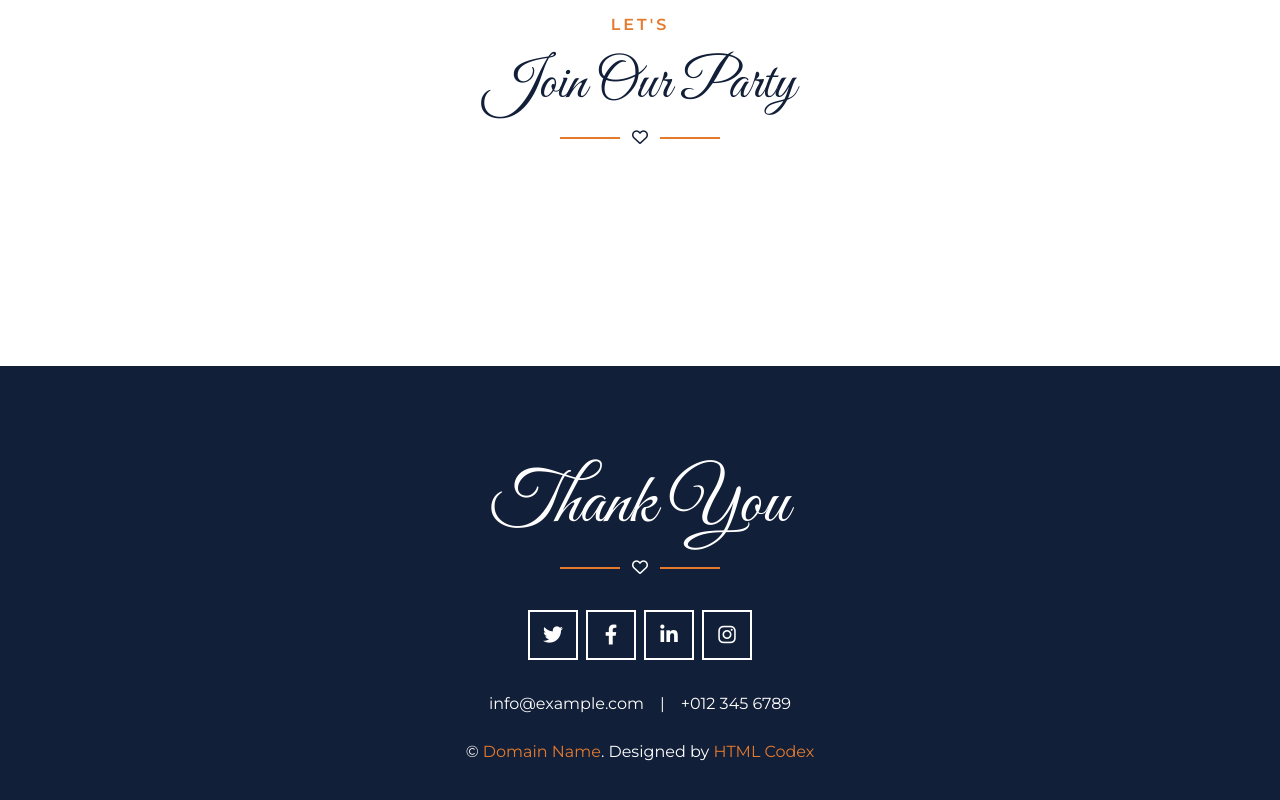
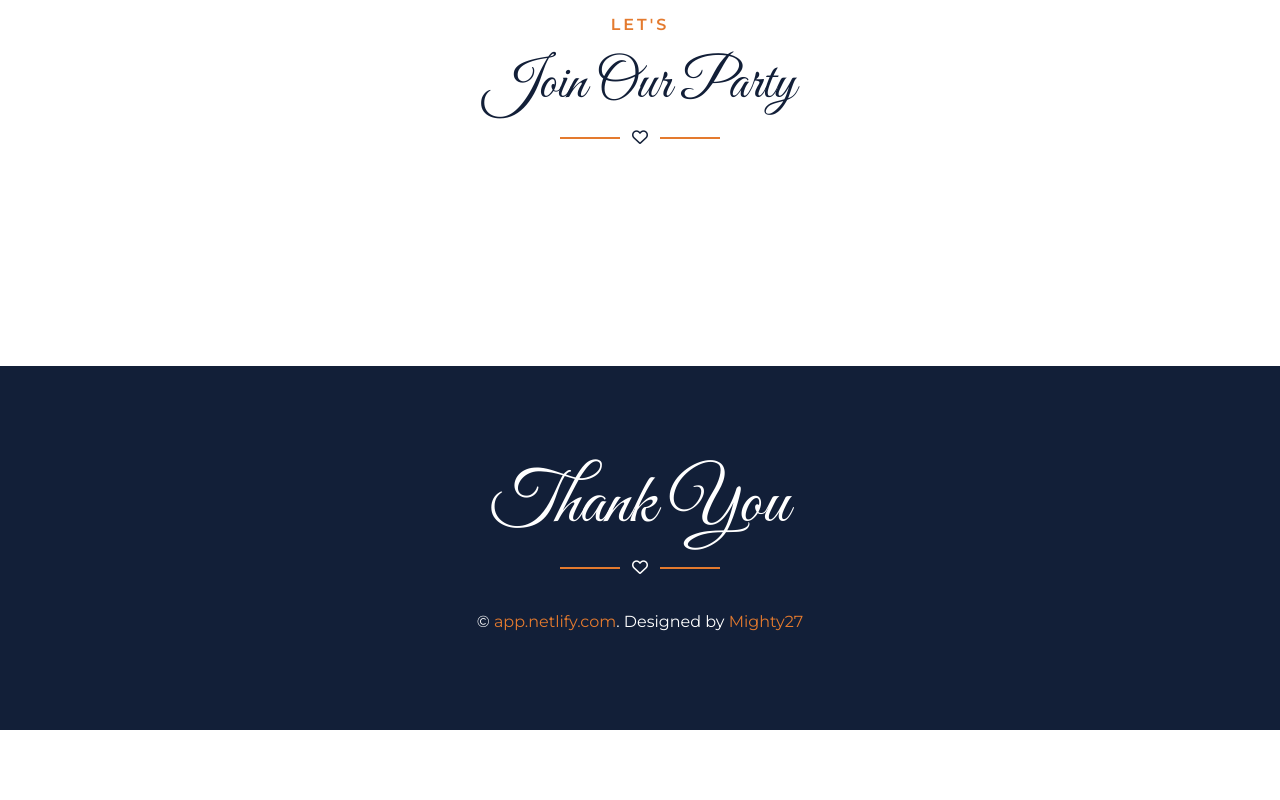
Before and after one commit to Mighty27/new-wedding, a plain HTML site: page index.html in a window 1280 px wide. Shown: the part 5674-6474 px from the top of the page. After the commit the page ends 6404 px from the top, so only its background shows below. Drawn offline with nearby package versions, Linux system fonts and the light colour scheme.

Commit message:
initial commit

```diff
--- a/index.html
+++ b/index.html
@@ -426,21 +426,8 @@
                 <h1 class="font-secondary display-3 text-white">Thank You</h1>
                 <i class="far fa-heart text-white"></i>
             </div>
-            <div class="d-flex justify-content-center mb-4">
-                <a class="btn btn-lg btn-outline-light btn-lg-square mr-2" href="#"><i class="fab fa-twitter"></i></a>
-                <a class="btn btn-lg btn-outline-light btn-lg-square mr-2" href="#"><i
-                        class="fab fa-facebook-f"></i></a>
-                <a class="btn btn-lg btn-outline-light btn-lg-square mr-2" href="#"><i
-                        class="fab fa-linkedin-in"></i></a>
-                <a class="btn btn-lg btn-outline-light btn-lg-square" href="#"><i class="fab fa-instagram"></i></a>
-            </div>
-            <div class="d-flex justify-content-center py-2">
-                <p class="text-white" href="#">info@example.com</p>
-                <span class="px-3">|</span>
-                <p class="text-white" href="#">+012 345 6789</p>
-            </div>
-            <p class="m-0">&copy; <a class="text-primary" href="#">Domain Name</a>. Designed by <a class="text-primary"
-                    href="https://htmlcodex.com">HTML Codex</a>
+            <p class="m-0">&copy; <a class="text-primary" href="#">app.netlify.com</a>. Designed by <a class="text-primary"
+                    href="https://www.instagram.com/rayhan_m27/" target="_blank">Mighty27</a>
             </p>
         </div>
     </div>
```
